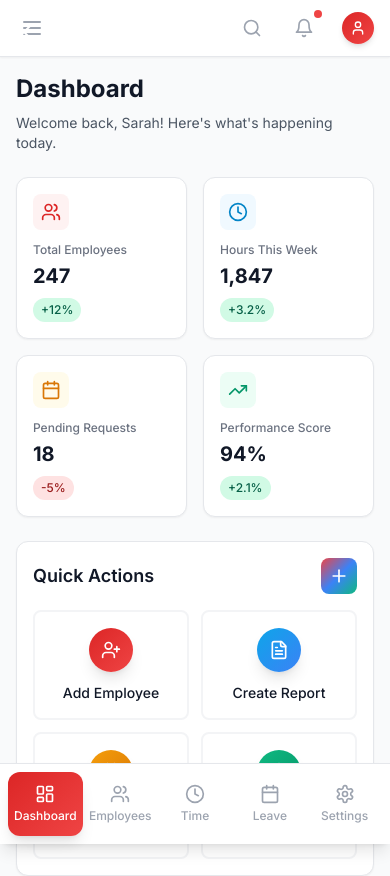
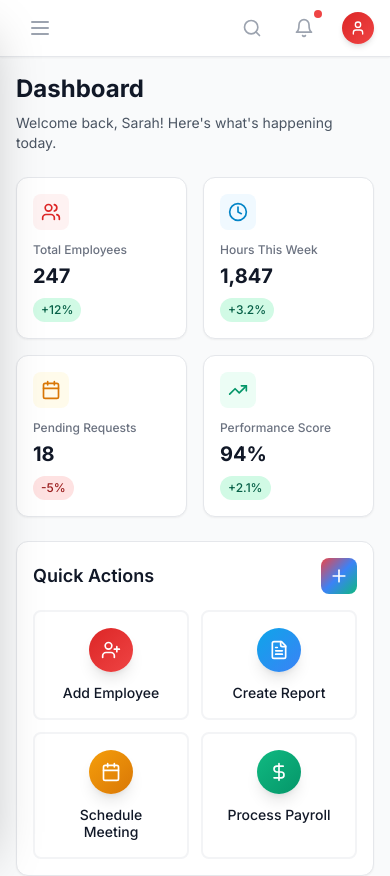
Before and after one commit to skumarreach/hrm-software, a React (Vite) app: page / in a window 390 px wide. Shown: the top 876 px of the page. Built offline with nearby package versions, Linux system fonts and the light colour scheme.

Commit message:
Fix mobile navigation to be collapsible menu

```diff
--- a/src/components/Layout/Header.tsx
+++ b/src/components/Layout/Header.tsx
@@ -12,10 +12,10 @@ const Header: React.FC<HeaderProps> = ({ onMenuClick }) => {
         <div className="flex h-14 sm:h-16 items-center justify-between">
           {/* Left side - Mobile menu + Search */}
           <div className="flex items-center flex-1">
-            {/* Mobile/Tablet menu button */}
+            {/* Mobile/Tablet menu button - Always visible on non-desktop */}
             <button
               type="button"
-              className="xl:hidden -ml-2 p-3 rounded-md text-gray-400 hover:text-gray-500 hover:bg-gradient-to-r hover:from-scarlet-50 hover:to-azure-50 transition-all duration-200 touch-manipulation"
+              className="xl:hidden p-3 rounded-md text-gray-400 hover:text-gray-500 hover:bg-gradient-to-r hover:from-scarlet-50 hover:to-azure-50 transition-all duration-200 touch-manipulation"
               onClick={onMenuClick}
             >
               <Menu className="h-6 w-6" />
--- a/src/components/Layout/Layout.tsx
+++ b/src/components/Layout/Layout.tsx
@@ -2,7 +2,6 @@ import React, { useState } from 'react';
 import { useLocation } from 'react-router-dom';
 import Header from './Header';
 import Sidebar from './Sidebar';
-import MobileNavigation from './MobileNavigation';
 
 interface LayoutProps {
   children: React.ReactNode;
@@ -32,15 +31,12 @@ const Layout: React.FC<LayoutProps> = ({ children }) => {
         <Header onMenuClick={() => setSidebarOpen(true)} />
 
         {/* Main Content */}
-        <main className="py-4 px-4 sm:py-6 sm:px-6 lg:px-8 pb-20 xl:pb-6">
+        <main className="py-4 px-4 sm:py-6 sm:px-6 lg:px-8 pb-6">
           <div className="animate-fade-in max-w-7xl mx-auto">
             {children}
           </div>
         </main>
       </div>
-
-      {/* Mobile Bottom Navigation - Only show on mobile/tablet */}
-      <MobileNavigation currentPath={location.pathname} />
     </div>
   );
 };
--- a/src/components/Layout/MobileNavigation.tsx
+++ /dev/null
@@ -1,51 +0,0 @@
-import React from 'react';
-import { Link } from 'react-router-dom';
-import {
-  LayoutDashboard,
-  Users,
-  Clock,
-  Calendar,
-  Settings
-} from 'lucide-react';
-
-interface MobileNavigationProps {
-  currentPath: string;
-}
-
-const mobileNavigation = [
-  { name: 'Dashboard', href: '/', icon: LayoutDashboard },
-  { name: 'Employees', href: '/employees', icon: Users },
-  { name: 'Time', href: '/time-tracking', icon: Clock },
-  { name: 'Leave', href: '/leave', icon: Calendar },
-  { name: 'Settings', href: '/settings', icon: Settings },
-];
-
-const MobileNavigation: React.FC<MobileNavigationProps> = ({ currentPath }) => {
-  return (
-    <div className="xl:hidden fixed bottom-0 left-0 right-0 z-50 bg-white border-t border-gray-200 px-2 py-2 safe-area-pb shadow-lg">
-      <div className="flex items-center justify-around max-w-md mx-auto">
-        {mobileNavigation.map((item) => {
-          const isActive = currentPath === item.href;
-          const Icon = item.icon;
-
-          return (
-            <Link
-              key={item.name}
-              to={item.href}
-              className={`flex flex-col items-center space-y-1 p-3 rounded-xl transition-all duration-200 touch-manipulation min-w-0 flex-1 ${
-                isActive
-                  ? 'text-white bg-gradient-scarlet shadow-lg'
-                  : 'text-gray-400 hover:text-gray-600 active:bg-gradient-to-r active:from-scarlet-50 active:to-azure-50'
-              }`}
-            >
-              <Icon className="h-5 w-5 flex-shrink-0" />
-              <span className="text-xs font-medium truncate">{item.name}</span>
-            </Link>
-          );
-        })}
-      </div>
-    </div>
-  );
-};
-
-export default MobileNavigation;
--- a/src/components/Layout/Sidebar.tsx
+++ b/src/components/Layout/Sidebar.tsx
@@ -1,4 +1,4 @@
-import React from 'react';
+import React, { useEffect } from 'react';
 import { Link, useLocation } from 'react-router-dom';
 import {
   LayoutDashboard,
@@ -31,29 +31,49 @@ const navigation = [
 const Sidebar: React.FC<SidebarProps> = ({ mobile = false, open = false, onClose }) => {
   const location = useLocation();
 
+  // Close sidebar when route changes on mobile
+  useEffect(() => {
+    if (mobile && open && onClose) {
+      onClose();
+    }
+  }, [location.pathname, mobile, open, onClose]);
+
+  // Prevent body scroll when mobile sidebar is open
+  useEffect(() => {
+    if (mobile && open) {
+      document.body.style.overflow = 'hidden';
+    } else {
+      document.body.style.overflow = 'unset';
+    }
+
+    return () => {
+      document.body.style.overflow = 'unset';
+    };
+  }, [mobile, open]);
+
   if (mobile) {
     return (
       <>
         {/* Backdrop */}
         {open && (
           <div
-            className="fixed inset-0 z-40 bg-gray-600 bg-opacity-75 transition-opacity xl:hidden"
+            className="fixed inset-0 z-40 bg-gray-900 bg-opacity-50 transition-opacity xl:hidden"
             onClick={onClose}
           />
         )}
 
         {/* Mobile Sidebar */}
-        <div className={`fixed inset-y-0 left-0 z-50 w-80 bg-white transform transition-transform duration-300 ease-in-out xl:hidden ${
+        <div className={`fixed inset-y-0 left-0 z-50 w-80 max-w-sm bg-white transform transition-transform duration-300 ease-in-out xl:hidden shadow-2xl ${
           open ? 'translate-x-0' : '-translate-x-full'
         }`}>
           {/* Close button */}
-          <div className="absolute top-0 right-0 -mr-12 pt-2">
+          <div className="absolute top-4 right-4 z-10">
             <button
               type="button"
-              className="ml-1 flex h-12 w-12 items-center justify-center rounded-full focus:outline-none focus:ring-2 focus:ring-inset focus:ring-white touch-manipulation"
+              className="p-2 rounded-full bg-gray-100 text-gray-600 hover:bg-gray-200 focus:outline-none focus:ring-2 focus:ring-scarlet-500 touch-manipulation"
               onClick={onClose}
             >
-              <X className="h-6 w-6 text-white" />
+              <X className="h-5 w-5" />
             </button>
           </div>
 
```
